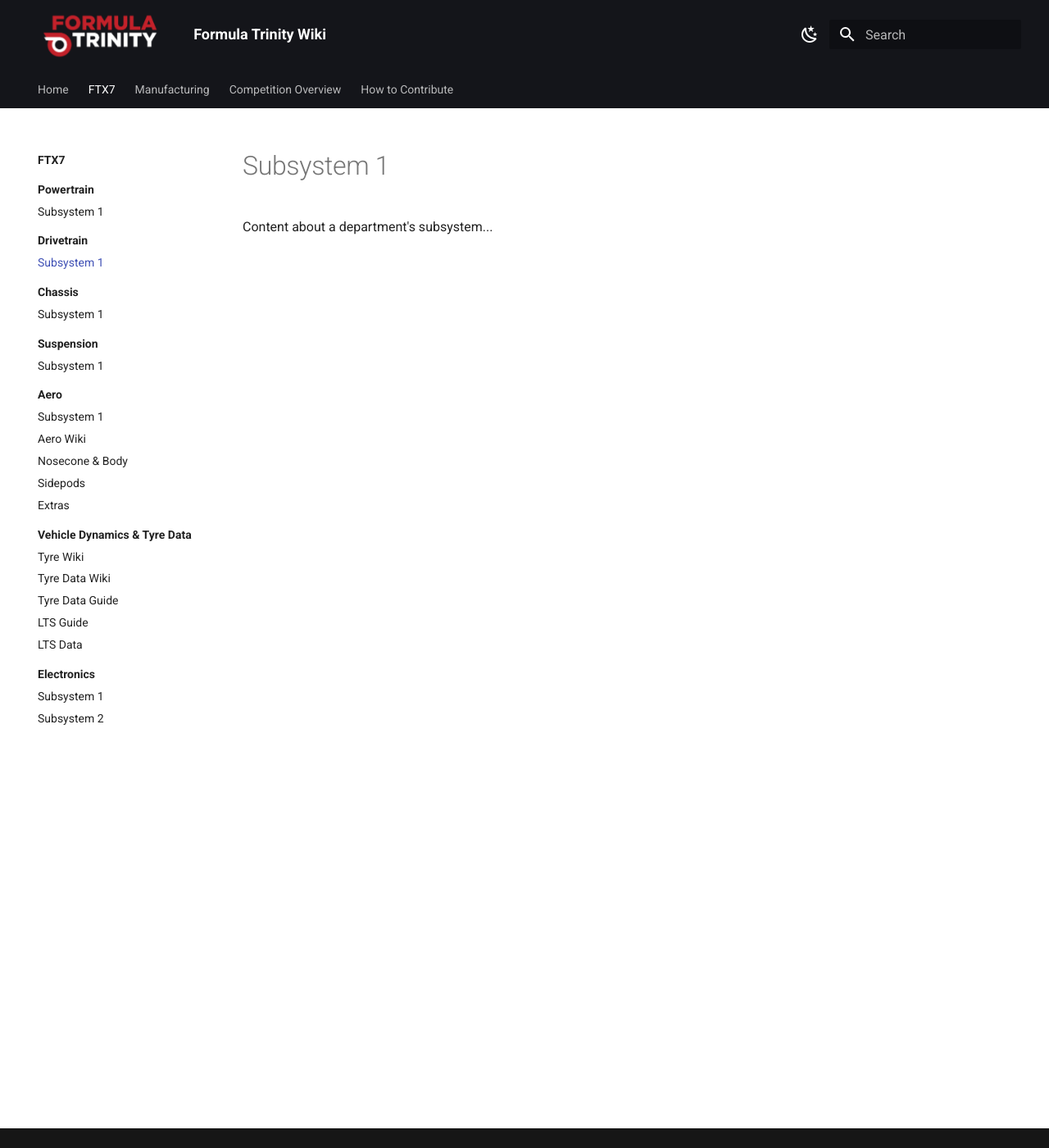
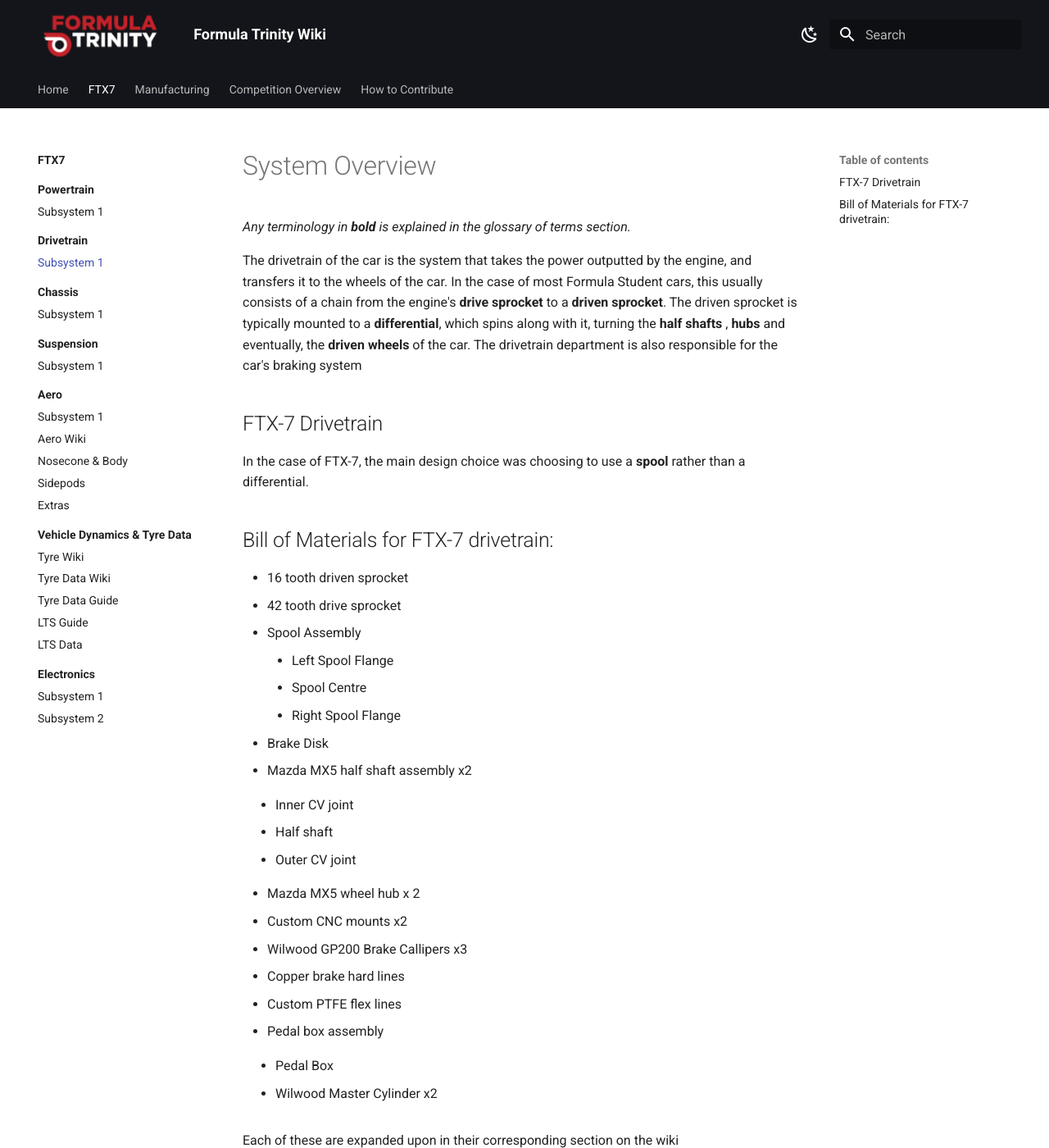
Before and after one commit to Formula-Trinity/ft-wiki, an MkDocs documentation site: the page built from docs/ftx7/drivetrain/subsystem-01/index.md, in a window 1280 px wide and 1400 px high. Shown: the whole window at 82% size. Built offline with MkDocs 1.6.1 and Material for MkDocs 9.7.7, drawn with Linux system fonts in a browser that asks for light colours.

Commit message:
Update drivetrain subsystem documentation
Expanded the overview of the drivetrain subsystem and added a detailed bill of materials for the FTX-7 drivetrain.

```diff
--- a/docs/ftx7/drivetrain/subsystem-01/index.md
+++ b/docs/ftx7/drivetrain/subsystem-01/index.md
@@ -1,3 +1,44 @@
-# Subsystem 1
+# System Overview
 
-Content about a department's subsystem...
+
+*Any terminology in **bold** is explained in the glossary of terms section.*
+
+
+The drivetrain of the car is the system that takes the power outputted by the engine, and transfers it to the wheels of the car. In the case of most Formula Student cars, this usually consists of a chain from the engine's **drive sprocket** to a **driven sprocket**. The driven sprocket is typically mounted to a **differential**, which spins along with it, turning the **half shafts** , **hubs** and eventually, the **driven wheels** of the car. The drivetrain department is also responsible for the car's braking system
+
+## FTX-7 Drivetrain
+In the case of FTX-7, the main design choice was choosing to use a **spool** rather than a differential.
+
+## Bill of Materials for FTX-7 drivetrain:
+<ul>
+  <li>16 tooth driven sprocket</li>
+  <li>42 tooth drive sprocket</li>
+  <li>Spool Assembly
+    <ul>
+      <li>Left Spool Flange</li>
+      <li>Spool Centre</li>
+      <li>Right Spool Flange</li>
+    </ul>
+  </li>
+  <li>Brake Disk</li>
+  <li>Mazda MX5 half shaft assembly x2 </li>
+    <ul>
+      <li>Inner CV joint</li>
+      <li>Half shaft</li>
+      <li>Outer CV joint</li>
+    </ul>
+  </li>
+  <li>Mazda MX5 wheel hub x 2</li>
+  <li>Custom CNC mounts x2 </li>
+  <li>Wilwood GP200 Brake Callipers x3 </li>
+  <li>Copper brake hard lines</li>
+  <li>Custom PTFE flex lines</li>
+  <li>Pedal box assembly</li>
+    <ul>
+      <li>Pedal Box</li>
+      <li>Wilwood Master Cylinder x2</li>
+    </ul>
+  </li>
+</ul>
+
+Each of these are expanded upon in their corresponding section on the wiki
```
